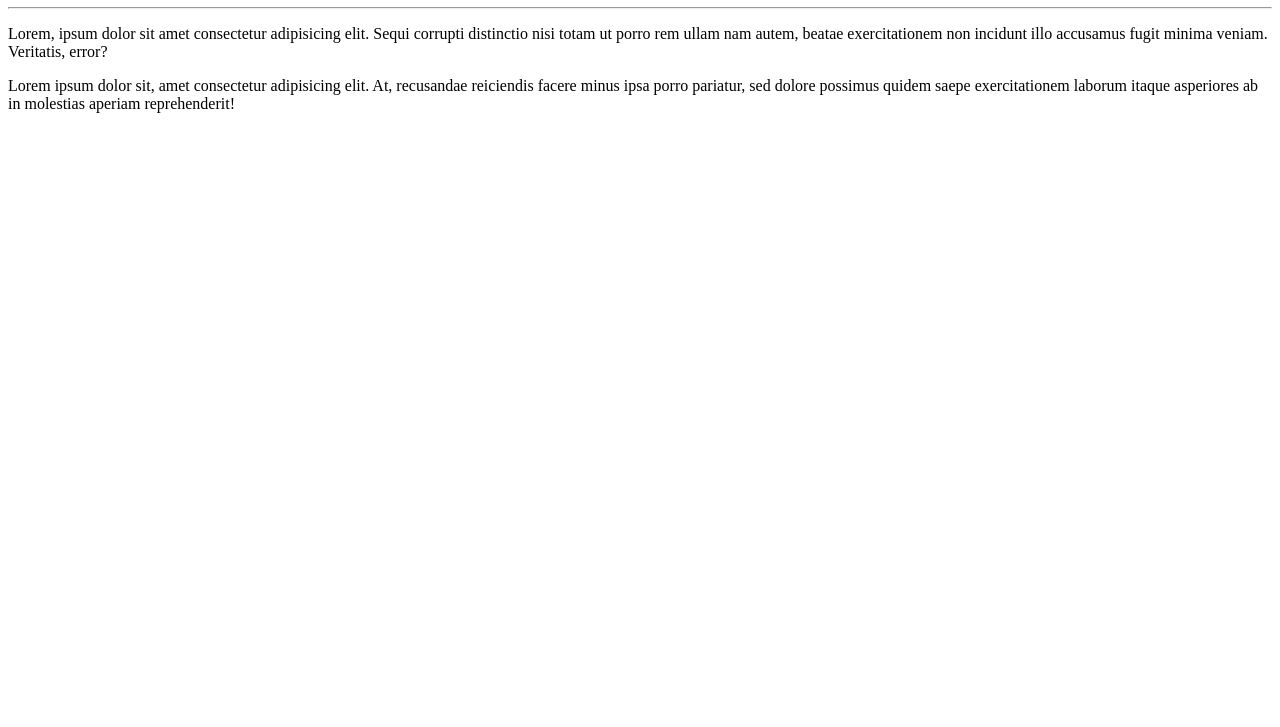
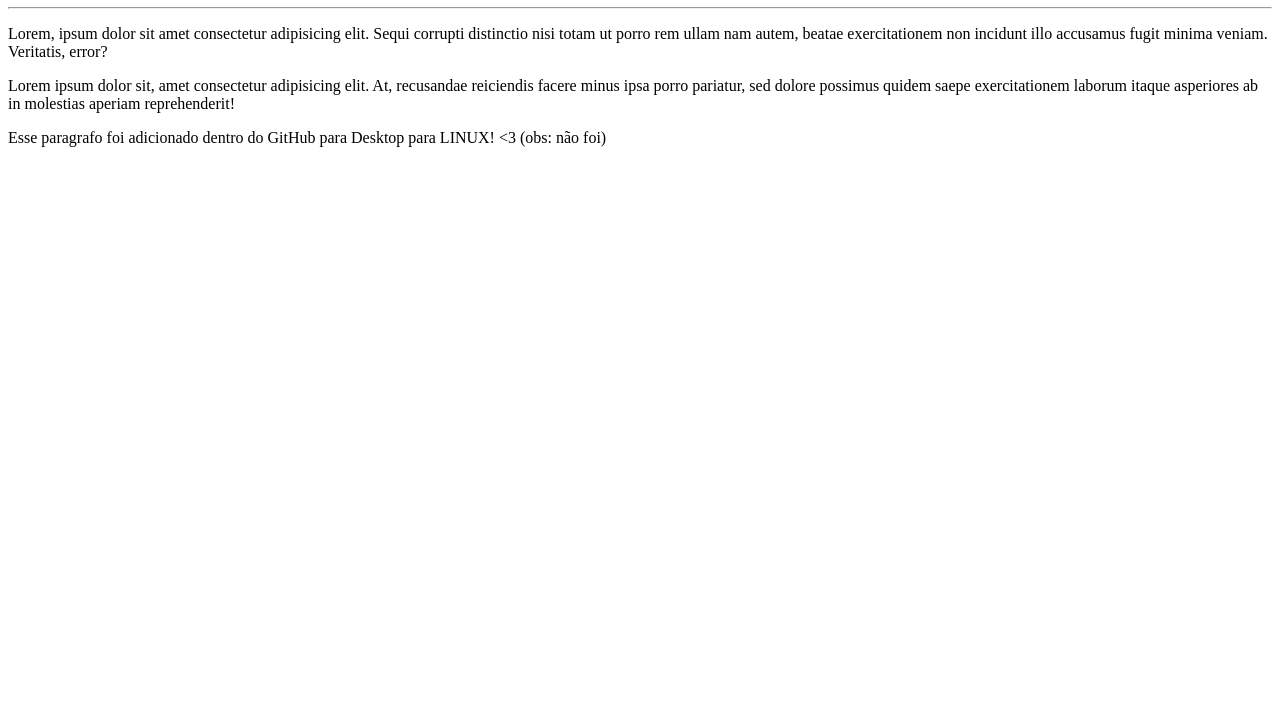
Before and after one commit to gabrielRP77/Ola-Mundo, a plain HTML site: page site-exemplo/index.html in a window 1280 px wide. Shown: the part 73-800 px from the top of the page. Drawn offline with Linux system fonts and the light colour scheme.

Commit message:
mudei o arquivo index

```diff
--- a/site-exemplo/index.html
+++ b/site-exemplo/index.html
@@ -10,5 +10,6 @@
     <hr>
     <p>Lorem, ipsum dolor sit amet consectetur adipisicing elit. Sequi corrupti distinctio nisi totam ut porro rem ullam nam autem, beatae exercitationem non incidunt illo accusamus fugit minima veniam. Veritatis, error?</p>
     <p>Lorem ipsum dolor sit, amet consectetur adipisicing elit. At, recusandae reiciendis facere minus ipsa porro pariatur, sed dolore possimus quidem saepe exercitationem laborum itaque asperiores ab in molestias aperiam reprehenderit!</p>
+    <p>Esse paragrafo foi adicionado dentro do GitHub para Desktop para LINUX! &lt;3 (obs: não foi)</p>
 </body>
 </html>
```
